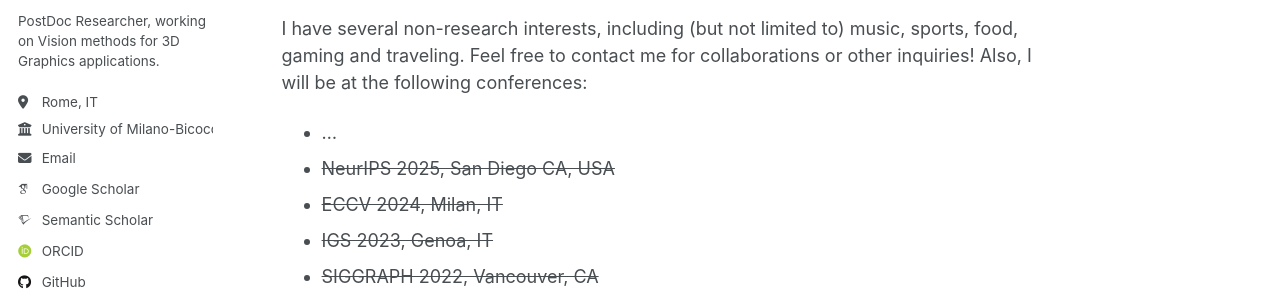
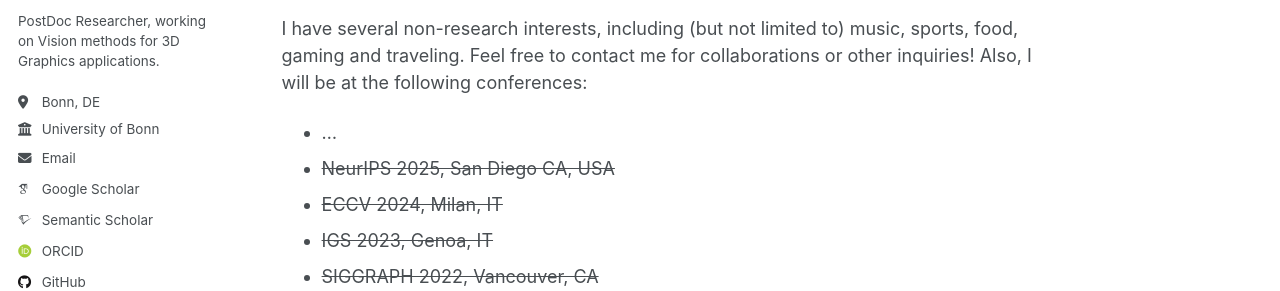
Before and after one commit to dbaieri/dbaieri.github.io, a Jekyll site: the page built from _pages/about.md, in a window 1280 px wide. Shown: the part 335-626 px from the top of the page. Built offline with Jekyll 4.4.1, drawn with Linux system fonts in a browser that asks for light colours; emoji names are drawn with the system emoji font; some web fonts are replaced.

Commit message:
update info summary

```diff
--- a/_config.yml
+++ b/_config.yml
@@ -26,10 +26,10 @@ author:
   name             : "Daniele Baieri"
   pronouns         : "he/him"
   bio              : "PostDoc Researcher, working on Vision methods for 3D Graphics applications."
-  location         : "Rome, IT"
-  employer         : "University of Milano-Bicocca"
+  location         : "Bonn, DE"
+  employer         : "University of Bonn"
   uri              : # URL
-  email            : "daniele.baieri@unimib.it"
+  email            : "dbaieri [at] uni-bonn [dot] de"
 
   # Academic websites
   academia         : # URL
```
